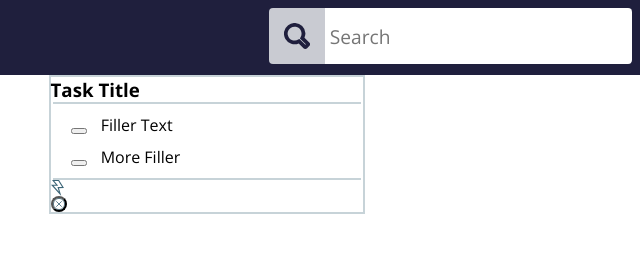
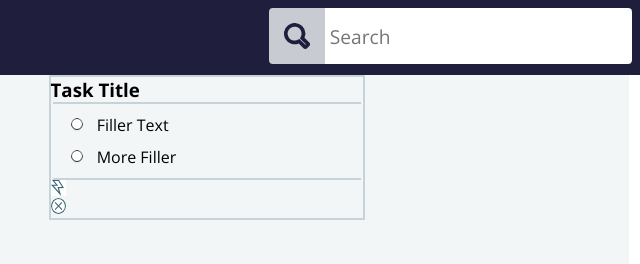
Before and after one commit to ryandbarnett/CheckYoSelf, a plain HTML site: page index.html in a window 1280 px wide. Shown: the top 264 px of the page, 640-1280 px from the left. Drawn offline with nearby package versions, Linux system fonts and the light colour scheme.

Commit message:
Add images to checkbox-button, additional styling

```diff
--- a/index.html
+++ b/index.html
@@ -35,7 +35,7 @@
             <h3 class="task-title-h3">Task Title</h3>
           </div>
           <hr>
-          <ul style="list-style-type:none;">
+          <ul>
             <div class="task-buttonli-div">
               <button class="checkbox-button" type="button" name="button"></button>
               <li>Filler Text</li>
--- a/styles.css
+++ b/styles.css
@@ -94,10 +94,6 @@ main {
   width: 90%;
 }
 
-.task-display {
-  width: 66%;
-}
-
 .form-button {
   background-color: #1F1F3D;
   border: none;
@@ -129,12 +125,18 @@ main {
   margin: auto;
 }
 
+.task-display {
+  width: 66%;
+  background-color: #F3F6F7;
+}
+
 .task-title-h3 {
 
 }
 
 ul {
   display: contents;
+  list-style-type: none;
 }
 
 .task-buttonli-div {
@@ -142,7 +144,12 @@ ul {
 }
 
 .checkbox-button{
+  background-image: url(images/checkbox.svg);
+  background-repeat: no-repeat;
+  border: none;
   position: relative;
+  height: 14px;
+  border-radius: 50%;
 }
 
 li {
@@ -173,5 +180,6 @@ hr {
   width: 5%;
   height: 16px;
   border-radius: 50%;
-  display: block;
+  border: none;
+  display: inline;
 }
```
